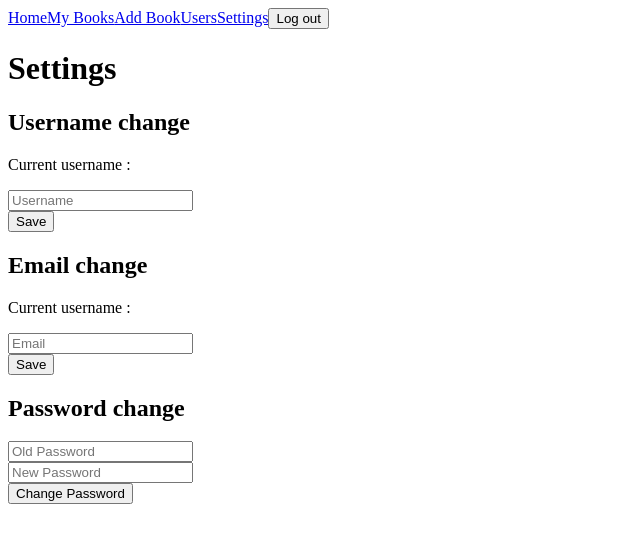
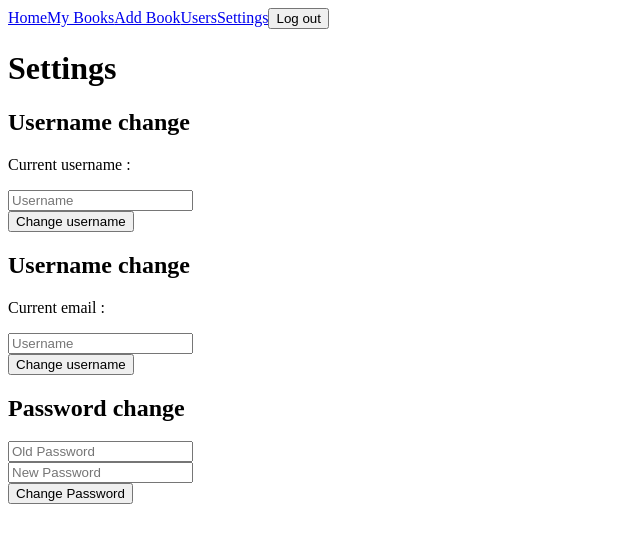
Before and after one commit to EmoGeorgiev/Bookreads, a React (Vite) app in the folder Bookreads-frontend/: page /settings in a window 1280 px wide. Shown: the top 542 px of the page, without its empty margins (0-640 px from the left). Built offline with nearby package versions, Linux system fonts and the light colour scheme; no server answers; sample sign-in values are in the browser's storage.

Commit message:
Refactored the ChangeUsername and ChangeEmail components into the ChangeField component

```diff
--- a/Bookreads-frontend/src/components/ChangeEmail.jsx
+++ /dev/null
@@ -1,41 +0,0 @@
-import { useState } from 'react'
-
-const ChangeEmail = ({ email, emailChange }) => {
-    const [newEmail, setNewEmail] = useState('')
-
-    const handleEmailChange = e => {
-        e.preventDefault()
-
-        try {
-            emailChange(newEmail)
-            setNewEmail('')
-        } catch (error) {
-            console.log(error)
-        }
-    }
-
-    return (
-        <div>
-            <h2>Email change</h2>
-            <form onSubmit={handleEmailChange}>
-                <div>
-                    <p>Current username : {email}</p>
-                    <input
-                        type='text'
-                        value={newEmail}
-                        name='email'
-                        onChange={({ target }) => setNewEmail(target.value)}
-                        placeholder='Email'
-                    />
-                </div>
-                <div>
-                    <button>
-                        Save
-                    </button>
-                </div>
-            </form>
-        </div>
-    )
-}
-
-export default ChangeEmail
--- /dev/null
+++ b/Bookreads-frontend/src/components/ChangeField.jsx
@@ -0,0 +1,36 @@
+import { useState } from 'react'
+
+const ChangeField = ({ fieldName, fieldValue, fieldChange }) => {
+    const [field, setField] = useState('')
+
+    const handleFieldChange = e => {
+        e.preventDefault()
+        fieldChange(field)
+        setField('')
+    }
+
+    return (
+        <div>
+            <h2>Username change</h2>
+            <form onSubmit={handleFieldChange}>
+                <div>
+                    <p>Current {fieldName} : {fieldValue}</p>
+                    <input
+                        type='text'
+                        value={field}
+                        name='username'
+                        onChange={({ target }) => setField(target.value)}
+                        placeholder='Username'
+                    />
+                </div>
+                <div>
+                    <button>
+                        Change username
+                    </button>
+                </div>
+            </form>
+        </div>
+        )
+}
+
+export default ChangeField
--- a/Bookreads-frontend/src/components/ChangePassword.jsx
+++ b/Bookreads-frontend/src/components/ChangePassword.jsx
@@ -6,14 +6,9 @@ const ChangePassword = ({ passwordChange }) => {
 
     const handlePasswordChange = e => {
         e.preventDefault()
-
-        try {
-            passwordChange(oldPassword, newPassword)
-            setOldPassword('')
-            setNewPassword('')
-        } catch (error) {
-            console.log(error)
-        }
+        passwordChange(oldPassword, newPassword)
+        setOldPassword('')
+        setNewPassword('')
     }
 
     return (
--- a/Bookreads-frontend/src/components/ChangeUsername.jsx
+++ /dev/null
@@ -1,41 +0,0 @@
-import { useState } from 'react'
-
-const ChangeUsername = ({ username, usernameChange }) => {
-    const [newUsername, setNewUsername] = useState('')
-
-    const handleUsernameChange = e => {
-        e.preventDefault()
-
-        try {
-            usernameChange(newUsername)
-            setNewUsername('')
-        } catch (error) {
-            console.log(error)
-        }
-    }
-
-    return (
-        <div>
-            <h2>Username change</h2>
-            <form onSubmit={handleUsernameChange}>
-                <div>
-                    <p>Current username : {username}</p>
-                    <input
-                        type='text'
-                        value={newUsername}
-                        name='username'
-                        onChange={({ target }) => setNewUsername(target.value)}
-                        placeholder='Username'
-                    />
-                </div>
-                <div>
-                    <button>
-                        Save
-                    </button>
-                </div>
-            </form>
-        </div>
-    )
-}
-
-export default ChangeUsername
--- a/Bookreads-frontend/src/components/Settings.jsx
+++ b/Bookreads-frontend/src/components/Settings.jsx
@@ -1,7 +1,6 @@
 import { useState, useEffect } from 'react'
 import { useAuth } from './AuthContext'
-import ChangeUsername from './ChangeUsername'
-import ChangeEmail from './ChangeEmail'
+import ChangeField from './ChangeField'
 import ChangePassword from './ChangePassword'
 import userService from '../services/users'
 
@@ -52,8 +51,8 @@ const Settings = () => {
     return (
         <div>
             <h1>Settings</h1>
-            <ChangeUsername username={currentUser.username} usernameChange={usernameChange} />
-            <ChangeEmail email={currentUser.email} emailChange={emailChange} />
+            <ChangeField fieldName={'username'} fieldValue={currentUser.username} fieldChange={usernameChange} />
+            <ChangeField fieldName={'email'} fieldValue={currentUser.email} fieldChange={emailChange} />
             <ChangePassword passwordChange={passwordChange} />
         </div>
     )
```
